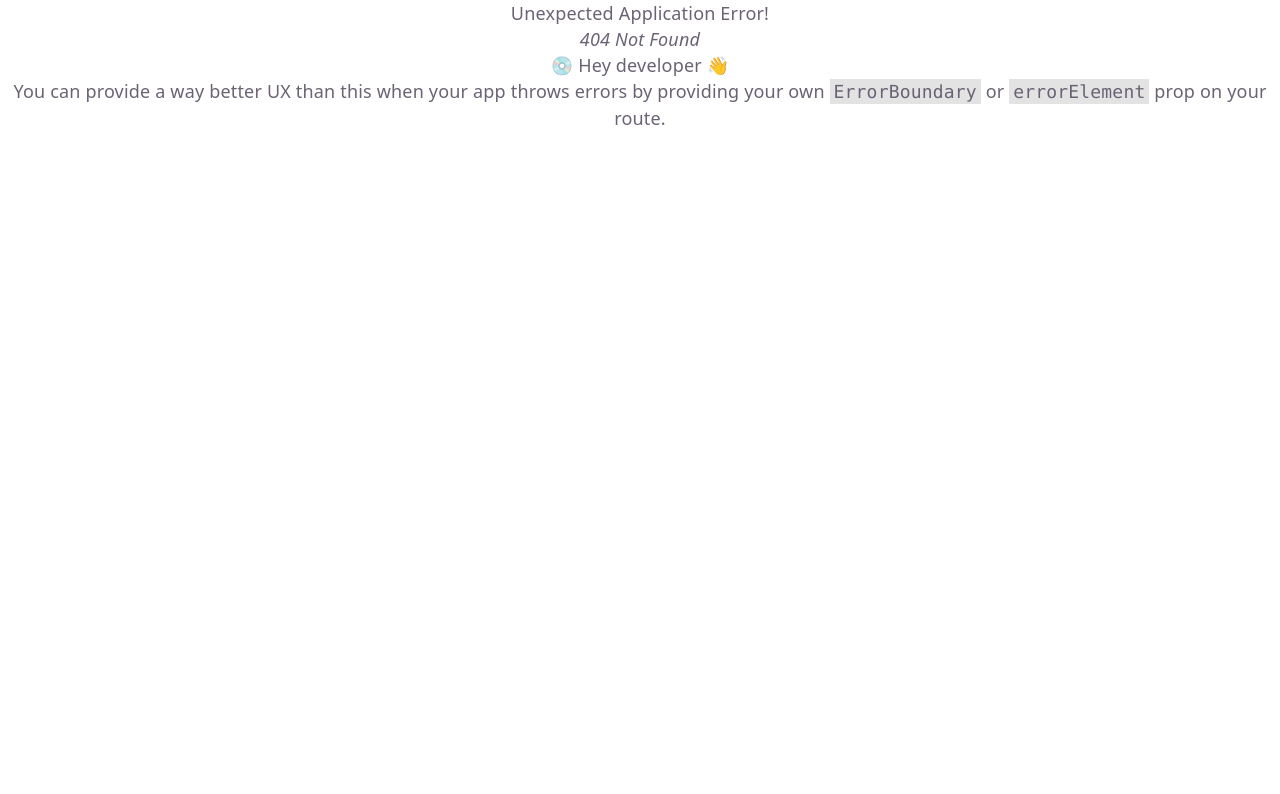
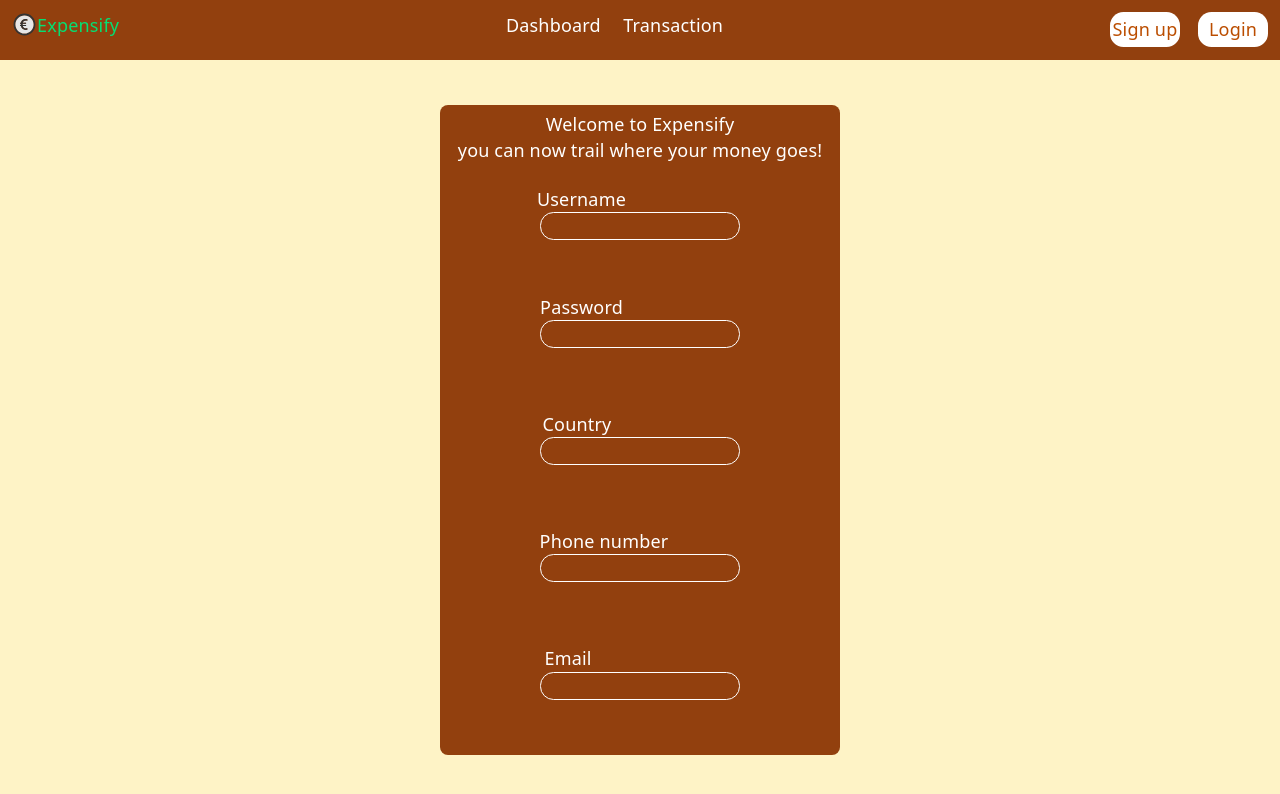
Before and after one commit to Malekith894/Expense-management-application, a React (Vite) app in the folder Expenses/: page /Signup in a window 1280 px wide. Before the commit this address had no page. Shown: the top 794 px of the page. Built offline with nearby package versions, Linux system fonts and the light colour scheme.

Commit message:
login page was finished and sign up page under way

```diff
--- a/Expenses/src/components/navbar/index.jsx
+++ b/Expenses/src/components/navbar/index.jsx
@@ -3,22 +3,33 @@ import { CiLogin } from "react-icons/ci";
 import { CiUser } from "react-icons/ci";
 import styles from './navbar.module.css'
 import { Link } from "react-router-dom";
+import { useContext } from "react";
+import { Authcontext } from "../../context/logicon";
+import { AiOutlineUser } from "react-icons/ai";
 
 function Navbar(){
+    const {auth,setauth}=useContext(Authcontext)
+
     return(
         <div className={styles.wrapper}>
             <div className="flex flex-row ">
                 <AiTwotoneEuroCircle size={25} color="green"/>
                 <p className="text-green-400">Expensify</p>
             </div>
-            <div className="flex flex-row justify-center gap-3">
+            <div className="flex flex-row justify-center gap-5">
                 <Link to='/'>Dashboard</Link>
                 <Link to='/Transaction'>Transaction</Link>
             </div>
             <div>
-                <Link to='/Login'>
-                    <CiLogin size={25}/>
+                {auth==true ? (<AiOutlineUser size={25}/>) :(
+                <div className="flex flex-row gap-4">
+                <Link to='/Signup'>
+                 <button className=" rounded-xl w-[70px] h-[35px] text-amber-700 bg-white">Sign up</button>
                 </Link>
+                 <Link to='/Login'>
+                 <button className=" rounded-xl w-[70px] h-[35px] text-amber-700 bg-white">Login</button> </Link>
+                 </div>
+                 )}
             </div>
         </div>
 
--- a/Expenses/src/components/navbar/navbar.module.css
+++ b/Expenses/src/components/navbar/navbar.module.css
@@ -5,8 +5,9 @@
     flex-direction: row;
     justify-content: space-between;
     background-color:#92400e;
-    padding: 9px;
+    padding: 12px;
     color: white;
+
 }
 
 @media(max-width:1255px){
--- /dev/null
+++ b/Expenses/src/context/logicon/index.jsx
@@ -0,0 +1,14 @@
+import {useState,createContext } from "react";
+export const Authcontext=createContext();
+
+function Authcontextprovider({children}){
+    const [auth,setauth]=useState(false)
+
+    return(
+        <Authcontext.Provider value={{auth,setauth}}>
+        {children}
+        </Authcontext.Provider>
+    )
+}
+
+export default Authcontextprovider;
--- a/Expenses/src/main.jsx
+++ b/Expenses/src/main.jsx
@@ -1,12 +1,14 @@
 import { StrictMode } from 'react'
 import { createRoot } from 'react-dom/client'
 import './index.css'
-
+import Authcontextprovider from './context/logicon/index.jsx'
 import router from './routes/index.jsx'
 import { RouterProvider } from 'react-router-dom'
 
 createRoot(document.getElementById('root')).render(
   <StrictMode>
-    <RouterProvider router={router}/>
+    <Authcontextprovider>
+      <RouterProvider router={router}/>
+    </Authcontextprovider>
   </StrictMode>,
 )
--- a/Expenses/src/pages/login/index.jsx
+++ b/Expenses/src/pages/login/index.jsx
@@ -1,8 +1,13 @@
 import * as yup from "yup";
 import {useForm} from "react-hook-form"
 import {yupResolver} from "@hookform/resolvers/yup";
+import { Authcontext } from "../../context/logicon";
+import { useContext } from "react";
+import { Link } from "react-router-dom";
 
 function Login(){
+
+    const {auth,setauth}=useContext(Authcontext)
 
     const schema=yup.object({
         username:yup.string().required().min(3),
@@ -14,11 +19,17 @@ function Login(){
         console.log({values,errors})
     }
 
+    function handlelogin(){
+        if(Object.keys(errors).length==0){
+            setauth(true)
+        }
+    }
+
     return(
         <div className="h-screen w-full flex flex-col items-center justify-center ">
                 <form onSubmit={handleSubmit(onSubmit)}>
                     <div className="flex flex-col bg-gray-200 w-[400px] h-[350px] rounded-2xl justify-evenly p-4">
-                        <h2>Manage your income better with Expensify</h2>
+                        <h2 className="text-emerald-500 ">Manage your income better with Expensify</h2>
                         <div className="flex flex-col gap-4">
                             <div className="flex flex-col items-center">
                                 <label htmlFor="username" className="pr-26">Username</label>
@@ -31,7 +42,7 @@ function Login(){
                                 {errors.password && <span className="text-red-600">{errors.password.message}</span>}
                             </div>
                             <div>
-                                <button className="w-[80px] h-[50px] bg-amber-200 rounded-xl">Login</button>
+                                <button onClick={handlelogin} className="w-[80px] h-[50px] bg-emerald-300 rounded-xl">Login</button>
                             </div>
                         </div>
                     </div>
--- /dev/null
+++ b/Expenses/src/pages/signup/index.jsx
@@ -0,0 +1,49 @@
+import styles from './signup.module.css'
+import { useForm } from 'react-hook-form'
+import { yupResolver } from '@hookform/resolvers/yup'
+import * as yup from "yup"
+
+
+function Signup(){
+
+    const schema=yup.object({
+
+    })
+
+    const {register,handleSubmit,formState:{errors}}=useForm({resolver:yupResolver(schema)})
+
+
+    return(
+        <div className=" bg-amber-100 flex-1 flex items-center justify-center">
+            <form >
+            <div className={styles.wrapper}>
+                <h2>Welcome to Expensify<br></br> you can now trail where your money goes!</h2>
+
+                <h3></h3>
+                <div className='flex flex-col items-center m-5'>
+                    <label className='pr-26' htmlFor='username'>Username</label>
+                    <input className='border rounded-xl w-[200px]' {...register("username")} id='username'/>
+                </div>
+                <div className='flex flex-col items-center m-7'>
+                    <label className='pr-26' htmlFor='password'>Password</label>
+                    <input className='border rounded-xl w-[200px]' {...register("password")} id='password'/>
+                </div>
+                <div className='flex flex-col items-center m-7'>
+                    <label className='pr-28' htmlFor='country'>Country</label>
+                    <input className='border rounded-xl w-[200px]' {...register("country")} id='country'/>
+                </div>
+                <div className='flex flex-col items-center m-7'>
+                    <label className='pr-16' htmlFor='phone'>Phone number</label>
+                    <input className='border rounded-xl w-[200px]' {...register("phone")} id='phone'/>
+                </div>
+                <div className='flex flex-col items-center m-7'>
+                    <label className='pr-32' htmlFor='email'>Email</label>
+                    <input className='border rounded-xl w-[200px]' {...register("email")} id='email'/>
+                </div>
+            </div>
+            </form>
+        </div>
+    )
+}
+
+export default Signup;
--- /dev/null
+++ b/Expenses/src/pages/signup/signup.module.css
@@ -0,0 +1,10 @@
+.wrapper{
+    width:400px;
+    height: 650px;
+    background-color: #92400e;
+    border-radius: 8px;
+    color: white;
+    display: flex;
+    flex-direction: column;
+    padding-top: 6px;
+}
--- a/Expenses/src/pages/transactions/index.jsx
+++ b/Expenses/src/pages/transactions/index.jsx
@@ -146,45 +146,20 @@ function Transaction(){
 
             </div>
             <div className={styles.main}>
-                <div className="w-full overflow-x-auto">
-                        <table className={styles.tab}>
-                            <thead className="bg-[rgba(222,184,135,0.418)]">
-                                <tr>
-                                    <th className="px-5 py-4 text-left text-sm font-semibold text-gray-700">
-                                        Date
-                                    </th>
-                                    <th className="px-5 py-4 text-left text-sm font-semibold text-gray-700">
-                                        Category
-                                    </th>
-                                    <th className="px-5 py-4 text-left text-sm font-semibold text-gray-700">
-                                        Price
-                                    </th>
-                                    <th className="px-5 py-4 text-left text-sm font-semibold text-gray-700">
-                                        transfer shape
-                                    </th>
-                                    <th className="px-5 py-4 text-left text-sm font-semibold text-gray-700">
 
-                                    </th>
-                                </tr>
-                            </thead>
-                            <tbody>
-                                {filteredrows.map(function(item){
-                                    return(
-                                        <tr key={item.id}>
-                                            <td className="px-5 py-4 text-left text-sm font-semibold text-gray-500">{item.date}</td>
-                                            <td className="px-5 py-4 text-left text-sm font-semibold text-gray-500">{item.category}</td>
-                                            <td className="px-2 py-4 text-left text-sm font-semibold text-gray-500">${item.price}</td>
-                                            <td className="px-2 py-4 text-left text-sm font-semibold text-gray-500">{item.transfer}</td>
-                                            <td className=" px-2 py-2 text-sm font-semibold text-gray-500">
-                                                <button className=' px-3 py-2 rounded-lg bg-amber-800 text-gray-50 whitespace-nowrap ' onClick={()=> handleremove(item.id)}>Remove</button>
-                                            </td>
-                                        </tr>
-                                    )
-                                })}
-                            </tbody>
+                    {filteredrows.map(function(item){
+                        return(
+                            <div className={styles.rowstyle}>
+                                <p>{item.date}</p>
+                                <p>{item.category}</p>
+                                <p>{item.price}</p>
+                                <p>{item.transfer}</p>
+                                <button onClick={()=> handleremove(item.id)} className='text-gray-50 bg-amber-800 rounded-xl w-[70px] h-[40px]'>Remove</button>
+                            </div>
+                        )
+                    })}
 
-                        </table>
-                        </div>
+
             </div>
         </div>
     )
--- a/Expenses/src/pages/transactions/trans.module.css
+++ b/Expenses/src/pages/transactions/trans.module.css
@@ -56,8 +56,25 @@
     grid-area: content2;
     background-color:rgba(222, 184, 135, 0.418);
     width: 100%;
+    display: flex;
+    flex-direction: column;
+    gap: 20px;
+    align-items: center;
+    border-color: gray;
+}
 
-    border-color: gray;
+.rowstyle{
+    display: flex;
+    flex-direction: row;
+    justify-content: space-between;
+    align-items: center;
+    width:1500px ;
+    height: 80px;
+    background-color: antiquewhite;
+    border-radius: 12px;
+    padding-left: 8px;
+    padding-right: 8px;
+
 }
 
 .dateandprice{
```
Also changed, not shown: Expenses/src/routes/index.jsx (+11 -7 lines), 1 other file (tests, documents, lock files or other folders).
